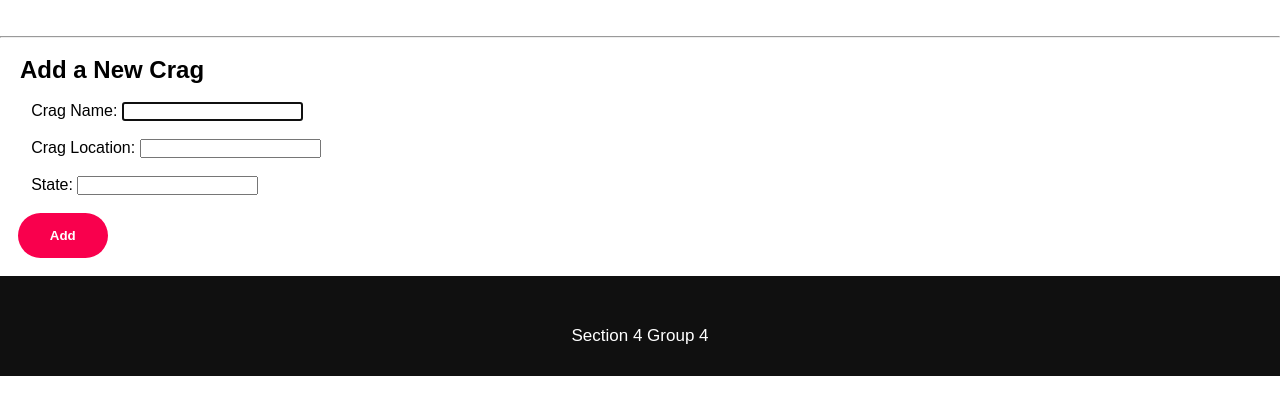
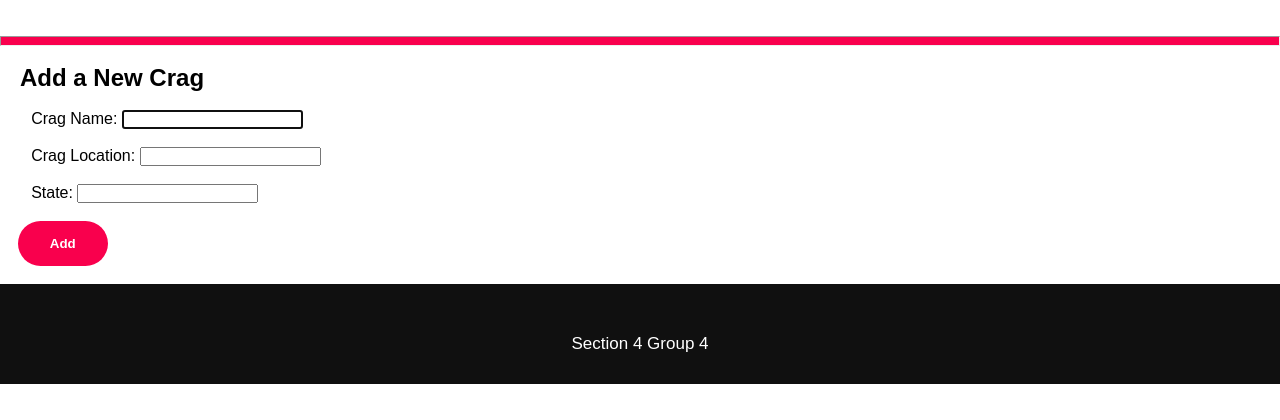
Before and after one commit to spencercheng/IS403-Project, a Django app: page /addCrag/ in a window 1280 px wide. Shown: the part 85-505 px from the top of the page. Run offline with Django 4.2, Linux system fonts and the light colour scheme.

Commit message:
fixed hr styling

```diff
--- a/ClimbingSpots/static/css/styles.css
+++ b/ClimbingSpots/static/css/styles.css
@@ -311,6 +311,7 @@ footer p:nth-child(2){
 	color: white;
 }
 
-hr {
+.mainhr {
 	background-color: #f9004d;
+	height: 10px;
 }
--- a/templates/Climbing/addCrag.html
+++ b/templates/Climbing/addCrag.html
@@ -12,7 +12,7 @@
     </ul>
 </nav>
 <br><br>
-<hr>
+<hr class="mainhr">
 <div><br>
     <h2 >&nbsp&nbsp&nbspAdd a New Crag</h2><br>
     <form class="" method="POST" action="{%url "addCrag"%}" name="cragForm">
--- a/templates/Climbing/addRoute.html
+++ b/templates/Climbing/addRoute.html
@@ -12,7 +12,7 @@
     </ul>
 </nav>
 <br><br>
-<hr>
+<hr class="mainhr">
 <div><br>
     <h2 >&nbsp&nbsp&nbspAdd a New Route</h2><br>
     <form class="" method="POST" action="{%url "submitRoute"%}" name="RouteForm">
--- a/templates/Climbing/addWall.html
+++ b/templates/Climbing/addWall.html
@@ -12,7 +12,7 @@
     </ul>
 </nav>
 <br><br>
-<hr>
+<hr class="mainhr">
 <div><br>
     <h2 >&nbsp&nbsp&nbspAdd a New Wall</h2><br>
     <form class="" method="POST" action="{%url "submitWall" %}" name="WallForm">
--- a/templates/Climbing/editCrag.html
+++ b/templates/Climbing/editCrag.html
@@ -11,7 +11,7 @@
     </ul>
 </nav>
 <br><br>
-<hr>
+<hr class="mainhr">
 <div><br>
     <h2>&nbsp&nbsp&nbspUpdate {{crag.cragName}}</h2><br>
     <form class="" method="POST" action="{%url 'submitEditCrag'%}" name="cragForm">
--- a/templates/Climbing/editRoute.html
+++ b/templates/Climbing/editRoute.html
@@ -12,7 +12,7 @@
     </ul>
 </nav>
 <br><br>
-<hr>
+<hr class="mainhr">
 <div><br>
     <h2 >&nbsp&nbsp&nbspUpdate {{route.routeName}}</h2><br>
     <form class="" method="POST" action="{%url "submitEditRoute"%}" name="RouteForm">
--- a/templates/Climbing/editWall.html
+++ b/templates/Climbing/editWall.html
@@ -12,7 +12,7 @@
     </ul>
 </nav>
 <br><br>
-<hr>
+<hr class="mainhr">
 <div><br>
     <h2 >&nbsp&nbsp&nbspUpdate {{wall.wallName}}</h2><br>
     <form class="" method="POST" action="{%url 'submitEditWall' %}" name="WallForm">
--- a/templates/Climbing/viewCrags.html
+++ b/templates/Climbing/viewCrags.html
@@ -11,7 +11,7 @@
     </ul>
 </nav>
 <br><br>
-<hr>
+<hr class="mainhr">
 <div><br>
     <h2 >&nbsp&nbsp&nbspCrags</h2>
 </div>
--- a/templates/Climbing/viewRoutes.html
+++ b/templates/Climbing/viewRoutes.html
@@ -11,7 +11,7 @@
     </ul>
 </nav>
 <br><br>
-<hr>
+<hr class="mainhr">
 <div><br>
     <h2 >&nbsp&nbsp&nbspRoutes</h2>
 </div>
--- a/templates/Climbing/viewWalls.html
+++ b/templates/Climbing/viewWalls.html
@@ -11,7 +11,7 @@
     </ul>
 </nav>
 <br><br>
-<hr>
+<hr class="mainhr">
 <div><br>
     <h2 >&nbsp&nbsp&nbspWalls</h2>
 </div>
```
